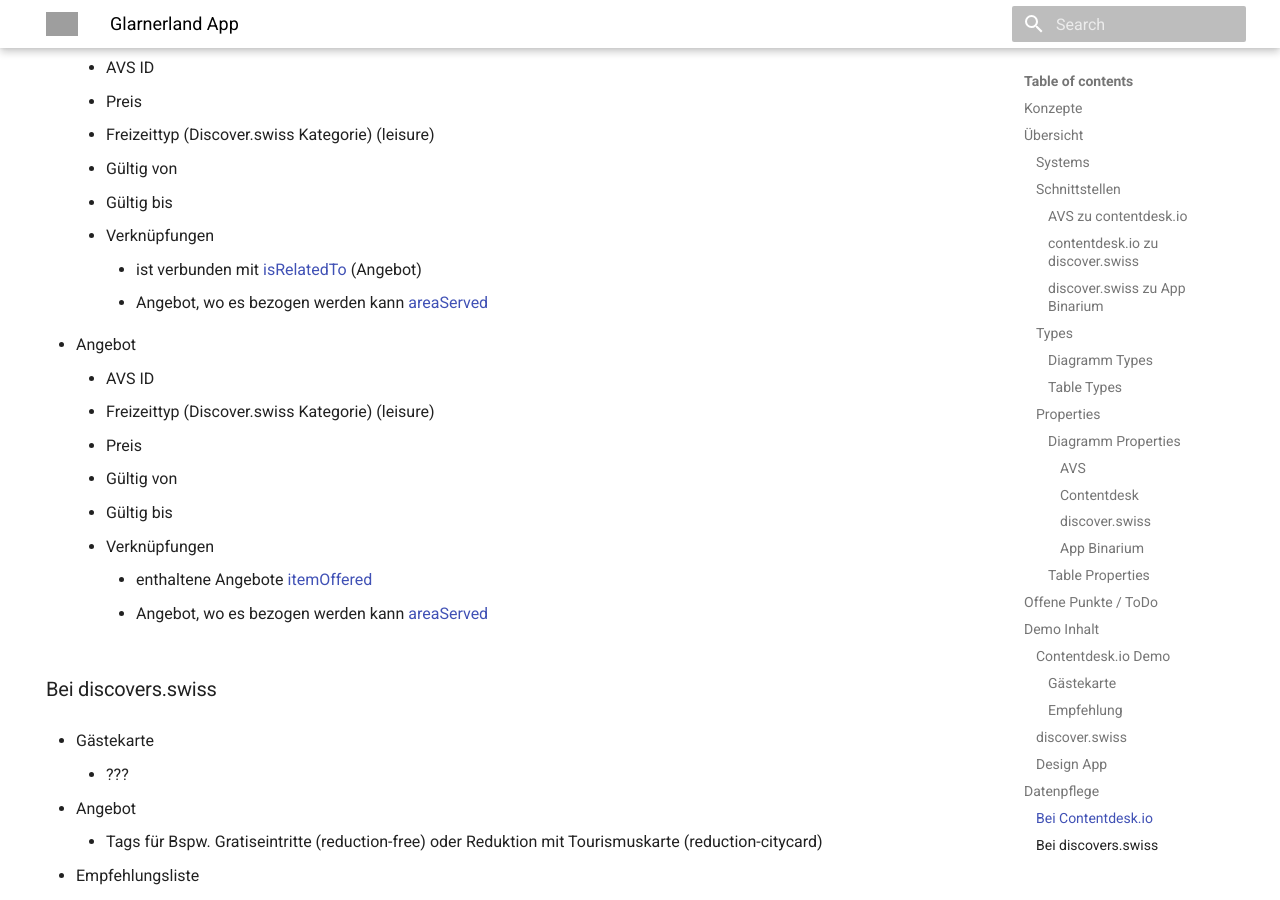
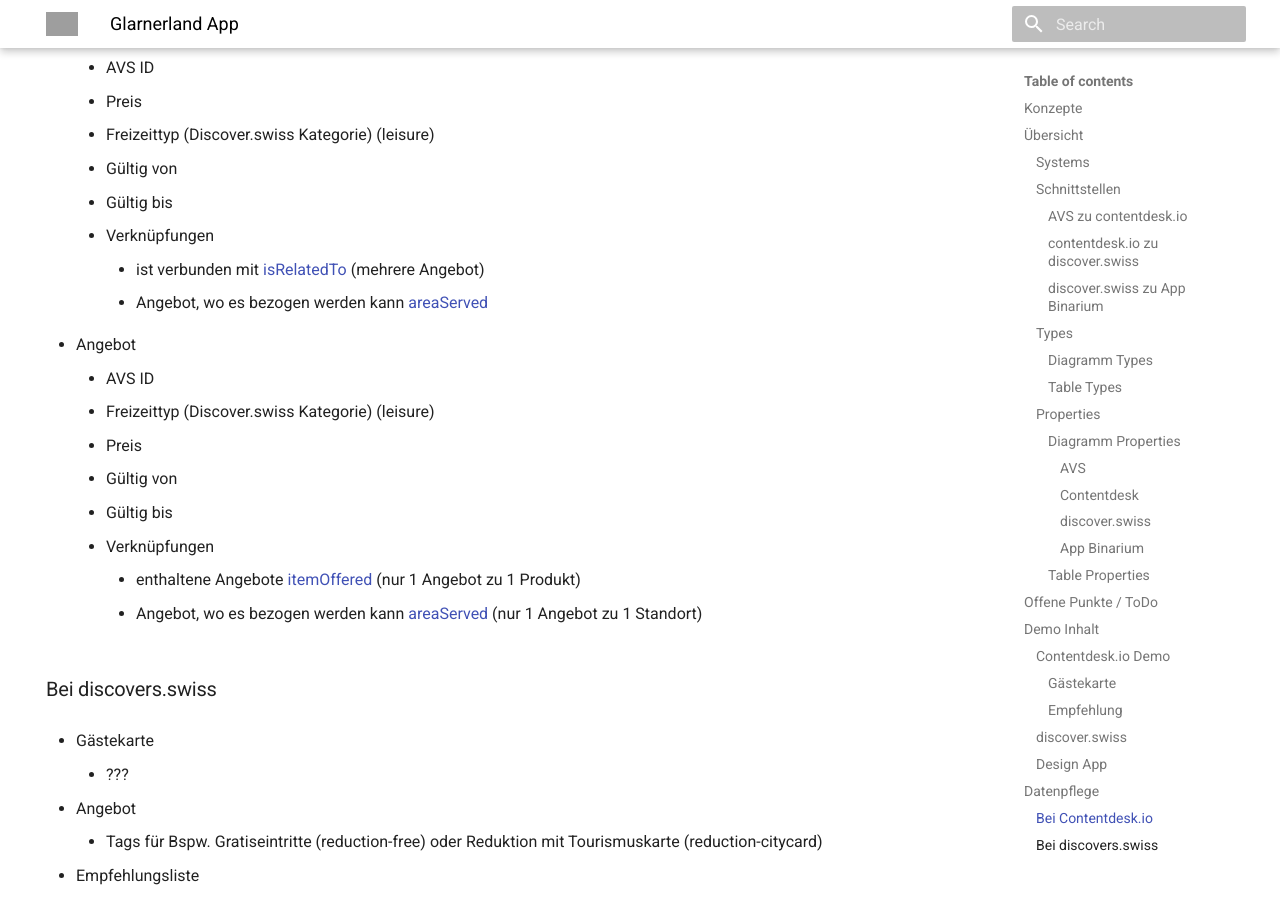
Before and after one commit to tsolenthaler/docs.contentdesk.io, an MkDocs documentation site: the page built from docs/projects/glarnerlandApp.md, in a window 1280 px wide and 900 px high, scrolled down 8519 px. Built offline with MkDocs 1.6.1 and Material for MkDocs 9.7.7, drawn with Linux system fonts in a browser that asks for light colours; grey boxes are pictures that could not be loaded.

Commit message:
Refactor glarnerlandApp.md: Update link descriptions for related offers and serving areas

```diff
--- a/docs/projects/glarnerlandApp.md
+++ b/docs/projects/glarnerlandApp.md
@@ -368,7 +368,7 @@ Eigene können im Interface erstellt werden.
     * Gültig bis
     * Verknüpfungen
 
-        * ist verbunden mit [isRelatedTo] (Angebot)
+        * ist verbunden mit [isRelatedTo] (mehrere Angebot)
         * Angebot, wo es bezogen werden kann [areaServed]
 
 
@@ -381,8 +381,8 @@ Eigene können im Interface erstellt werden.
     * Gültig bis
     * Verknüpfungen
 
-        * enthaltene Angebote [itemOffered]
-        * Angebot, wo es bezogen werden kann [areaServed]
+        * enthaltene Angebote [itemOffered] (nur 1 Angebot zu 1 Produkt)
+        * Angebot, wo es bezogen werden kann [areaServed] (nur 1 Angebot zu 1 Standort)
 
 
 ### Bei discovers.swiss
```
